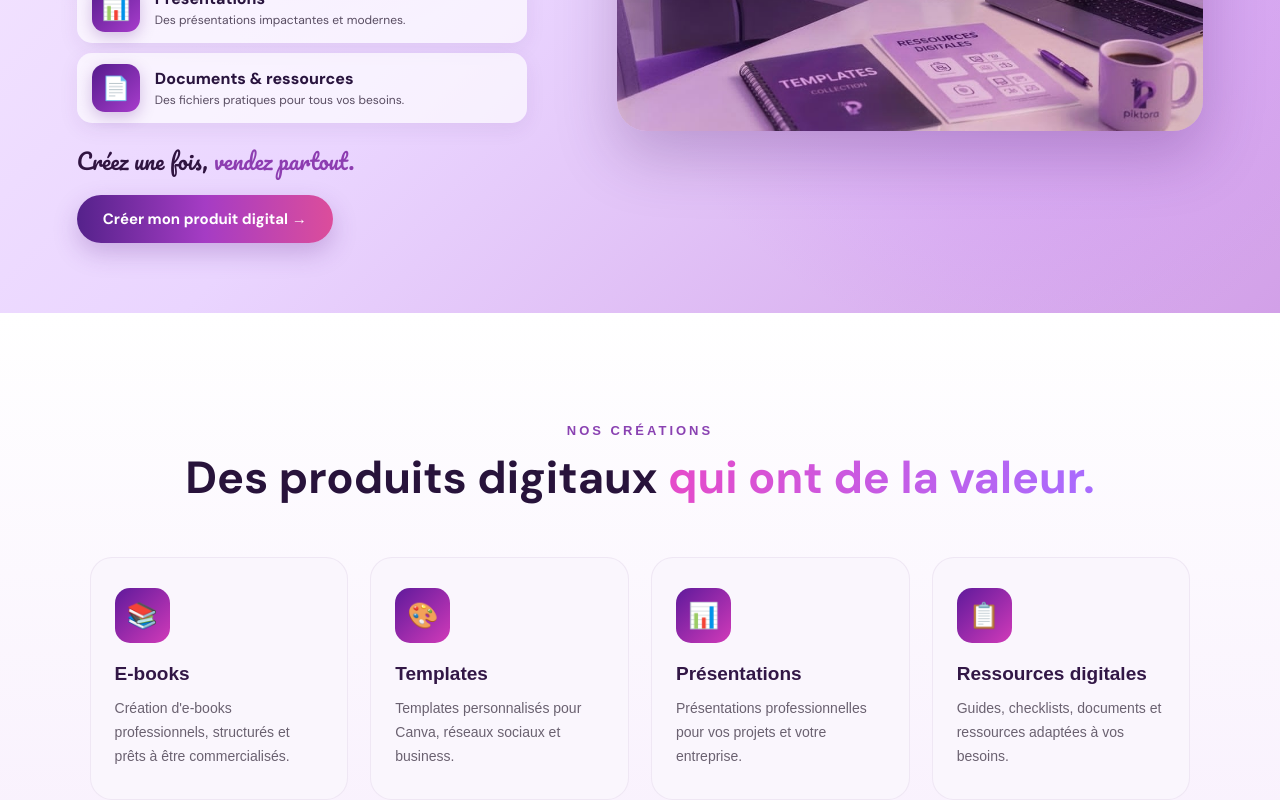
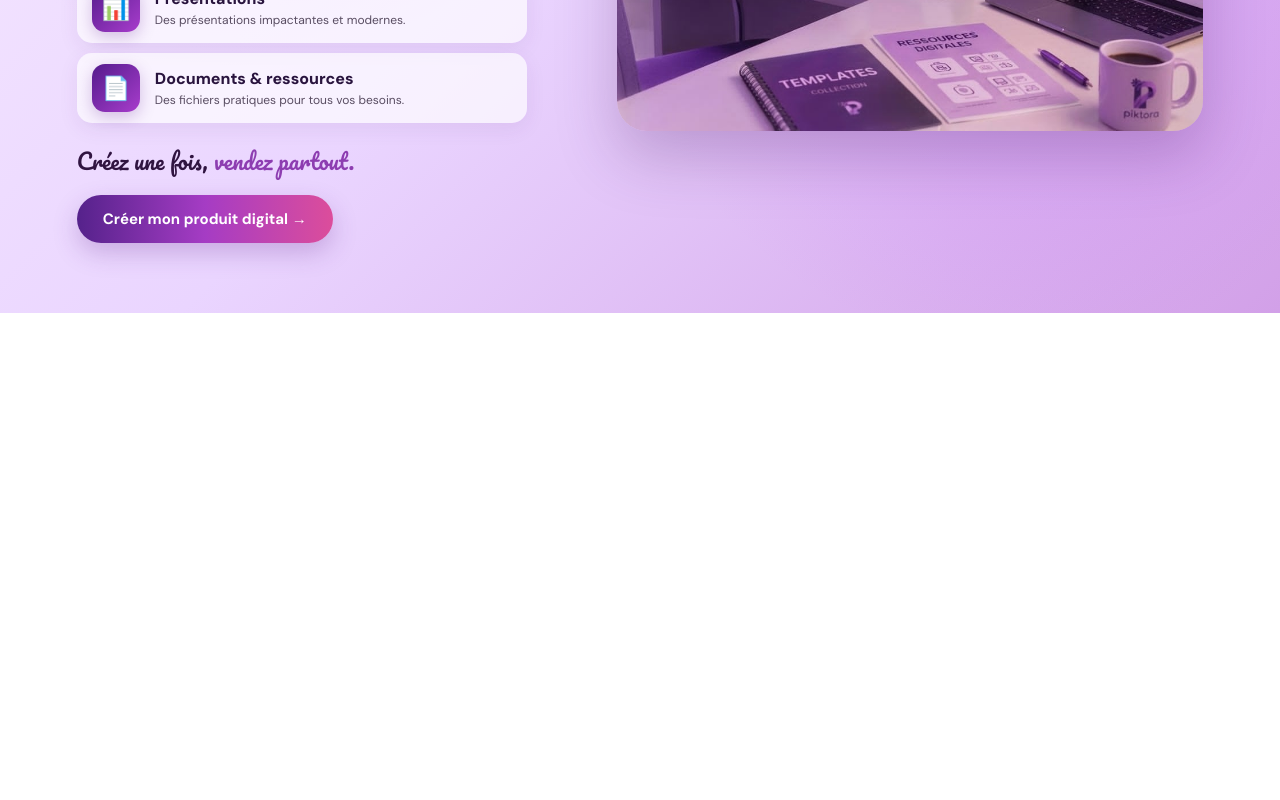
Before and after one commit to cyrineriyahi/pixelora, a React (Vite) app: page /produit-digital in a window 1280 px wide. Shown: the part 690-1490 px from the top of the page. After the commit the page ends 1003 px from the top, so only its background shows below. Built offline with nearby package versions, Linux system fonts and the light colour scheme.

Commit message:
Correction du menu hamburger mobile

```diff
--- a/src/CreationProduitDigital.jsx
+++ b/src/CreationProduitDigital.jsx
@@ -1,4 +1,3 @@
-
 import { useNavigate } from "react-router-dom";
 import "./CreationProduitDigital.css";
 
@@ -251,140 +250,6 @@ function CreationProduitDigital() {
 
       </section>
 
-
-      {/* =====================================================
-          SECTION SERVICES
-      ===================================================== */}
-
-      <section className="produit-services">
-
-        <p className="produit-section-small">
-          NOS CRÉATIONS
-        </p>
-
-
-        <h2>
-          Des produits digitaux
-          <span> qui ont de la valeur.</span>
-        </h2>
-
-
-        <div className="produit-grid">
-
-
-          {/* =================================================
-              E-BOOKS
-          ================================================= */}
-
-          <div
-            className="produit-card"
-            onClick={() =>
-              handleServiceClick("Création d'E-books")
-            }
-          >
-
-            <div className="produit-card-icon">
-              📚
-            </div>
-
-            <h3>
-              E-books
-            </h3>
-
-            <p>
-              Création d'e-books professionnels,
-              structurés et prêts à être commercialisés.
-            </p>
-
-          </div>
-
-
-          {/* =================================================
-              TEMPLATES
-          ================================================= */}
-
-          <div
-            className="produit-card"
-            onClick={() =>
-              handleServiceClick("Création de Templates")
-            }
-          >
-
-            <div className="produit-card-icon">
-              🎨
-            </div>
-
-            <h3>
-              Templates
-            </h3>
-
-            <p>
-              Templates personnalisés pour
-              Canva, réseaux sociaux et business.
-            </p>
-
-          </div>
-
-
-          {/* =================================================
-              PRÉSENTATIONS
-          ================================================= */}
-
-          <div
-            className="produit-card"
-            onClick={() =>
-              handleServiceClick("Création de Présentations")
-            }
-          >
-
-            <div className="produit-card-icon">
-              📊
-            </div>
-
-            <h3>
-              Présentations
-            </h3>
-
-            <p>
-              Présentations professionnelles
-              pour vos projets et votre entreprise.
-            </p>
-
-          </div>
-
-
-          {/* =================================================
-              RESSOURCES DIGITALES
-          ================================================= */}
-
-          <div
-            className="produit-card"
-            onClick={() =>
-              handleServiceClick(
-                "Documents et ressources digitales"
-              )
-            }
-          >
-
-            <div className="produit-card-icon">
-              📋
-            </div>
-
-            <h3>
-              Ressources digitales
-            </h3>
-
-            <p>
-              Guides, checklists, documents
-              et ressources adaptées à vos besoins.
-            </p>
-
-          </div>
-
-        </div>
-
-      </section>
-
     </div>
   );
 }
--- a/src/CreationSite.jsx
+++ b/src/CreationSite.jsx
@@ -1,4 +1,3 @@
-
 import { useNavigate } from "react-router-dom";
 import "./CreationSite.css";
 
@@ -41,7 +40,6 @@ function CreationSite() {
         ========================================= */}
 
         <div className="creation-site-content">
-
 
 
           {/* PETIT TEXTE */}
@@ -264,117 +262,6 @@ function CreationSite() {
       </section>
 
 
-      {/* =========================================
-          SECTION SERVICES
-      ========================================= */}
-
-      <section className="creation-services">
-
-
-        <p className="creation-section-small">
-          NOS SOLUTIONS
-        </p>
-
-
-        <h2>
-
-          Un site pensé pour
-
-          <span>
-            votre réussite.
-          </span>
-
-        </h2>
-
-
-        <div className="creation-services-grid">
-
-
-          {/* CARD 1 */}
-
-          <div className="creation-service-card">
-
-            <div>
-              🖥️
-            </div>
-
-            <h3>
-              Design moderne
-            </h3>
-
-            <p>
-              Une interface élégante et adaptée
-              à votre identité visuelle.
-            </p>
-
-          </div>
-
-
-          {/* CARD 2 */}
-
-          <div className="creation-service-card">
-
-            <div>
-              ⚡
-            </div>
-
-            <h3>
-              Performance
-            </h3>
-
-            <p>
-              Des pages rapides et optimisées
-              pour une meilleure expérience.
-            </p>
-
-          </div>
-
-
-          {/* CARD 3 */}
-
-          <div className="creation-service-card">
-
-            <div>
-              📱
-            </div>
-
-            <h3>
-              Responsive
-            </h3>
-
-            <p>
-              Votre site fonctionne parfaitement
-              sur ordinateur, tablette et mobile.
-            </p>
-
-          </div>
-
-
-          {/* CARD 4 */}
-
-          <div className="creation-service-card">
-
-            <div>
-              🔒
-            </div>
-
-            <h3>
-              Sécurité
-            </h3>
-
-            <p>
-              Une base solide pour protéger
-              votre site et vos données.
-            </p>
-
-          </div>
-
-
-        </div>
-
-      </section>
-
-
     </div>
 
   );
--- a/src/DesignGraphique.jsx
+++ b/src/DesignGraphique.jsx
@@ -29,6 +29,7 @@ function DesignGraphique() {
           <p className="design-subtitle">
             PIXLORA • CRÉATIVITÉ • DESIGN
           </p>
+
 
           {/* TITRE */}
 
@@ -212,118 +213,8 @@ function DesignGraphique() {
             alt="Design graphique Pixlora"
           />
 
-
         </div>
 
-
-      </section>
-
-
-      {/* ========================================
-          SERVICES DÉTAILLÉS
-      ======================================== */}
-
-      <section className="design-services">
-
-        <p className="section-subtitle">
-          NOS SERVICES
-        </p>
-
-        <h2>
-
-          Tout pour votre
-
-          <span>
-            identité visuelle.
-          </span>
-
-        </h2>
-
-
-        <div className="design-grid">
-
-
-          {/* LOGO */}
-
-          <div className="design-card">
-
-            <div className="design-icon">
-              🎨
-            </div>
-
-            <h3>
-              Création de logos
-            </h3>
-
-            <p>
-              Création d'un logo professionnel,
-              moderne et adapté à votre marque.
-            </p>
-
-          </div>
-
-
-          {/* AFFICHES */}
-
-          <div className="design-card">
-
-            <div className="design-icon">
-              🖼️
-            </div>
-
-            <h3>
-              Affiches et flyers
-            </h3>
-
-            <p>
-              Création d'affiches et flyers
-              attractifs pour vos événements.
-            </p>
-
-          </div>
-
-
-          {/* RÉSEAUX */}
-
-          <div className="design-card">
-
-            <div className="design-icon">
-              📱
-            </div>
-
-            <h3>
-              Réseaux sociaux
-            </h3>
-
-            <p>
-              Création de publications modernes
-              pour Instagram, Facebook et autres.
-            </p>
-
-          </div>
-
-
-          {/* IDENTITÉ */}
-
-          <div className="design-card">
-
-            <div className="design-icon">
-              ✨
-            </div>
-
-            <h3>
-              Identité visuelle
-            </h3>
-
-            <p>
-              Création d'une identité visuelle
-              cohérente pour votre entreprise.
-            </p>
-
-          </div>
-
-
-        </div>
 
       </section>
 
```
